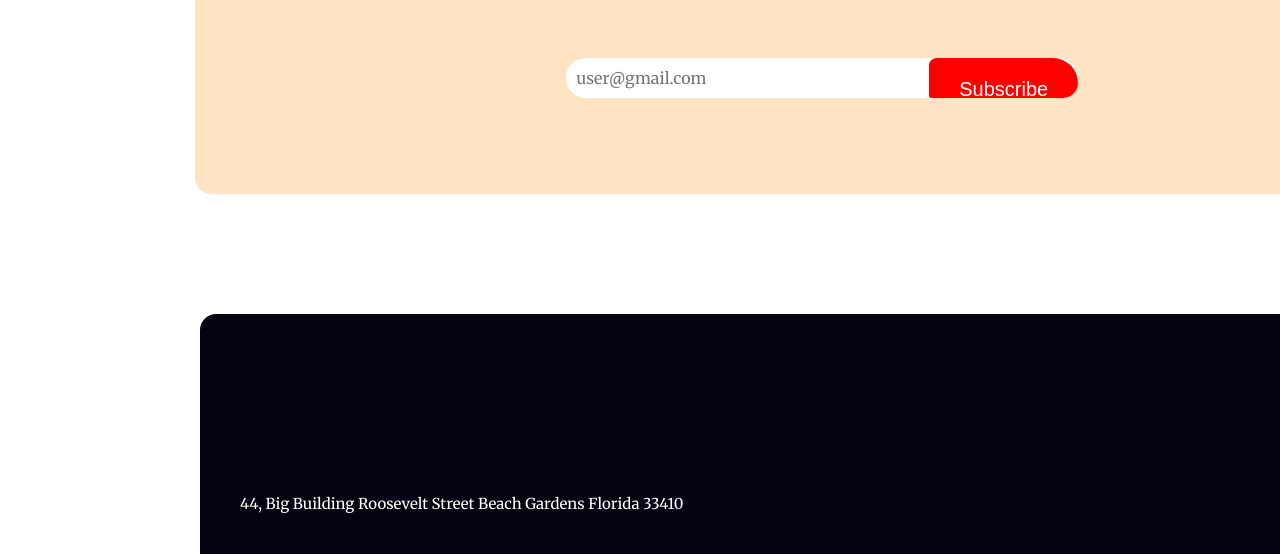
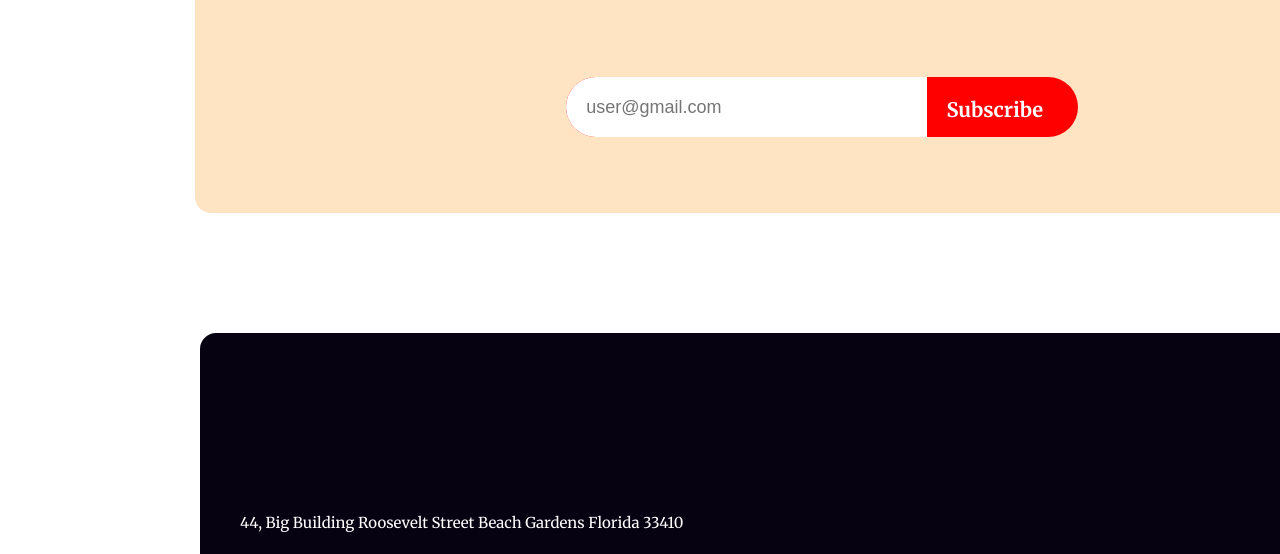
Before and after one commit to Shakil4432/WebDev_Milestone_1_assignment_1, a plain HTML site: page index.html in a window 1280 px wide. Shown: the part 6009-6563 px from the top of the page. Drawn offline with Linux system fonts and the light colour scheme.

Commit message:
Solve some mistake

```diff
--- a/index.html
+++ b/index.html
@@ -175,8 +175,8 @@
             </p>
           </div>
           <div class="subscription">
-            <p class="para9">user@gmail.com</p>
-            <button class="subscribe_btn">Subscribe</button>
+            <input class="input_text" type="text" placeholder="user@gmail.com">
+            <h5 class="subscribe_btn">Subscribe</h5>
           </div>
         </div>
       </section>
@@ -188,7 +188,12 @@
             <h4 class="this">
               44, Big Building Roosevelt Street Beach Gardens Florida 33410
             </h4>
-            <h4 class="this"><i class="fa-solid fa-phone"></i>+00 123 584 124 <br /><i class="fa-solid fa-earth-americas"></i>www.website.com</h4>
+            <h4 class="this">
+              <i class="fa-solid fa-phone"></i>+00 123 584 124 <br /><i
+                class="fa-solid fa-earth-americas"
+              ></i
+              >www.website.com
+            </h4>
           </div>
           <hr />
           <div class="contact_social">
--- a/styles/assignment1.css
+++ b/styles/assignment1.css
@@ -231,7 +231,13 @@ span {
   flex-wrap: wrap;
   width: 1320px;
 }
+.portfolio_image:hover{
+    cursor: pointer;
+    border: 5px solid red;
+    background:#f00;
+}
 .portfolio_details {
+    width: 800px;
   margin-top: 30px;
   padding-bottom: 50px;
 }
@@ -258,13 +264,13 @@ span {
     line-height: 50px;
 }
 .subscription{
+    text-align: center;
+    background-color: #f00;
+    width: 40%;
+    height: 60px;
+    margin-left: 29%;
     display: flex;
-    background-color: #fff;
     justify-content: space-between;
-    width: 40%;
-    height: 40px;
-    margin-left: 29%;
-    text-align: right;
     border-radius: 100px;
 }
 .para9{
@@ -275,14 +281,25 @@ span {
     justify-content: space-between;
     color: #757575;
 }
+.input_text{
+    width: 350px;
+    border: 1px solid #757575;
+    font-size: 18px;
+    padding-left: 20px;
+    border-radius: 50px 0px 0px 50px;
+    border: none;
+}
 .subscribe_btn{
     border: none;
-    border-radius: 15px 50px 30px 5px;
+    border-radius: 15px 50px 50px 15px;
     background-color: #f00;
-    padding: 20px 30px ;
+    padding:20px 15px 20px 20px ;
+    padding-bottom: 10px;
     font-size: 20px;
-    margin-bottom: 20px;
+    margin-right: 20px;
     color: #fff;
+    overflow: visible;
+
 }
 .contact_container{
     margin: 120px;
@@ -316,6 +333,7 @@ span {
     display: flex;
     justify-content: space-between;
     align-items: center;
+
 }
 .this2{
     font-weight: 100;
```
